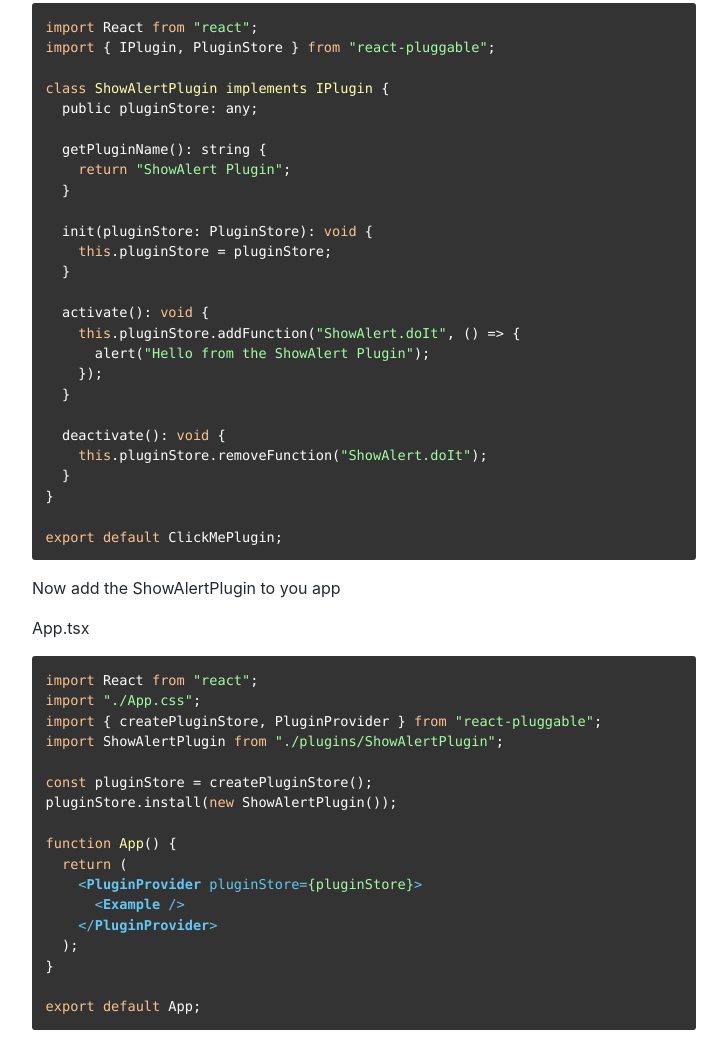
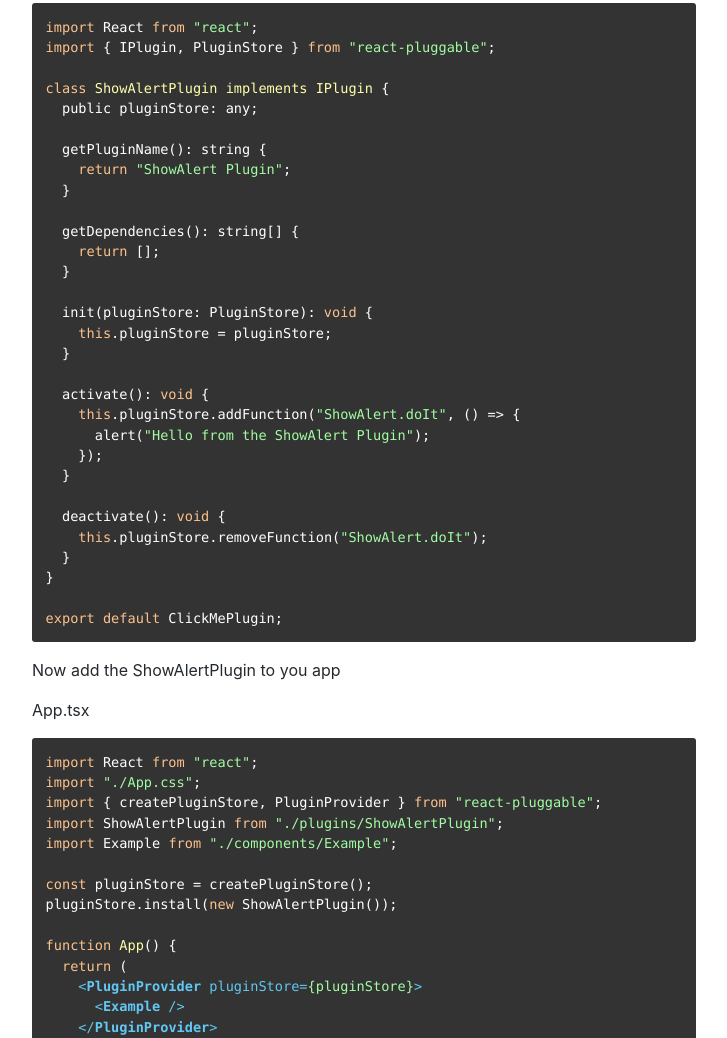
Before and after one commit to react-pluggable/react-pluggable.github.io, a plain HTML site: page docs/Introduction.html in a window 1280 px wide. Shown: the part 740-1778 px from the top of the page, without its empty margins (276-1003 px from the left). Drawn offline with nearby package versions, Linux system fonts and the light colour scheme.

Commit message:
getting-started.md code updated

```diff
--- a/docs/Introduction.html
+++ b/docs/Introduction.html
@@ -77,6 +77,10 @@ yarn add react-pluggable
     <span class="hljs-keyword">return</span> <span class="hljs-string">"ShowAlert Plugin"</span>;
   }
 
+  getDependencies(): string[] {
+    <span class="hljs-keyword">return</span> [];
+  }
+
   init(pluginStore: PluginStore): <span class="hljs-keyword">void</span> {
     <span class="hljs-keyword">this</span>.pluginStore = pluginStore;
   }
@@ -100,6 +104,7 @@ yarn add react-pluggable
 <span class="hljs-keyword">import</span> <span class="hljs-string">"./App.css"</span>;
 <span class="hljs-keyword">import</span> { createPluginStore, PluginProvider } <span class="hljs-keyword">from</span> <span class="hljs-string">"react-pluggable"</span>;
 <span class="hljs-keyword">import</span> ShowAlertPlugin <span class="hljs-keyword">from</span> <span class="hljs-string">"./plugins/ShowAlertPlugin"</span>;
+<span class="hljs-keyword">import</span> Example <span class="hljs-keyword">from</span> <span class="hljs-string">"./components/Example"</span>;
 
 <span class="hljs-keyword">const</span> pluginStore = createPluginStore();
 pluginStore.install(<span class="hljs-keyword">new</span> ShowAlertPlugin());
```
Also changed, not shown: docs/Introduction/index.html (+5 -0 lines).
